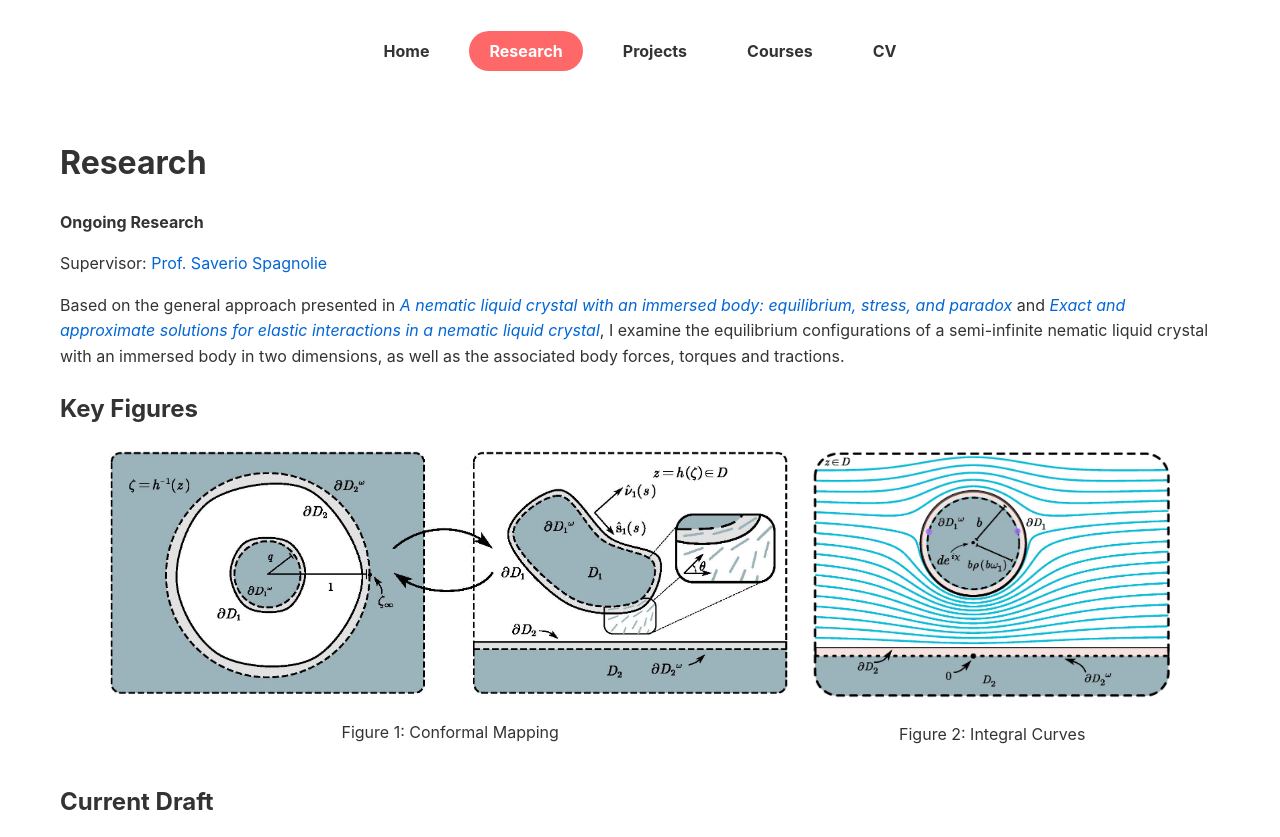
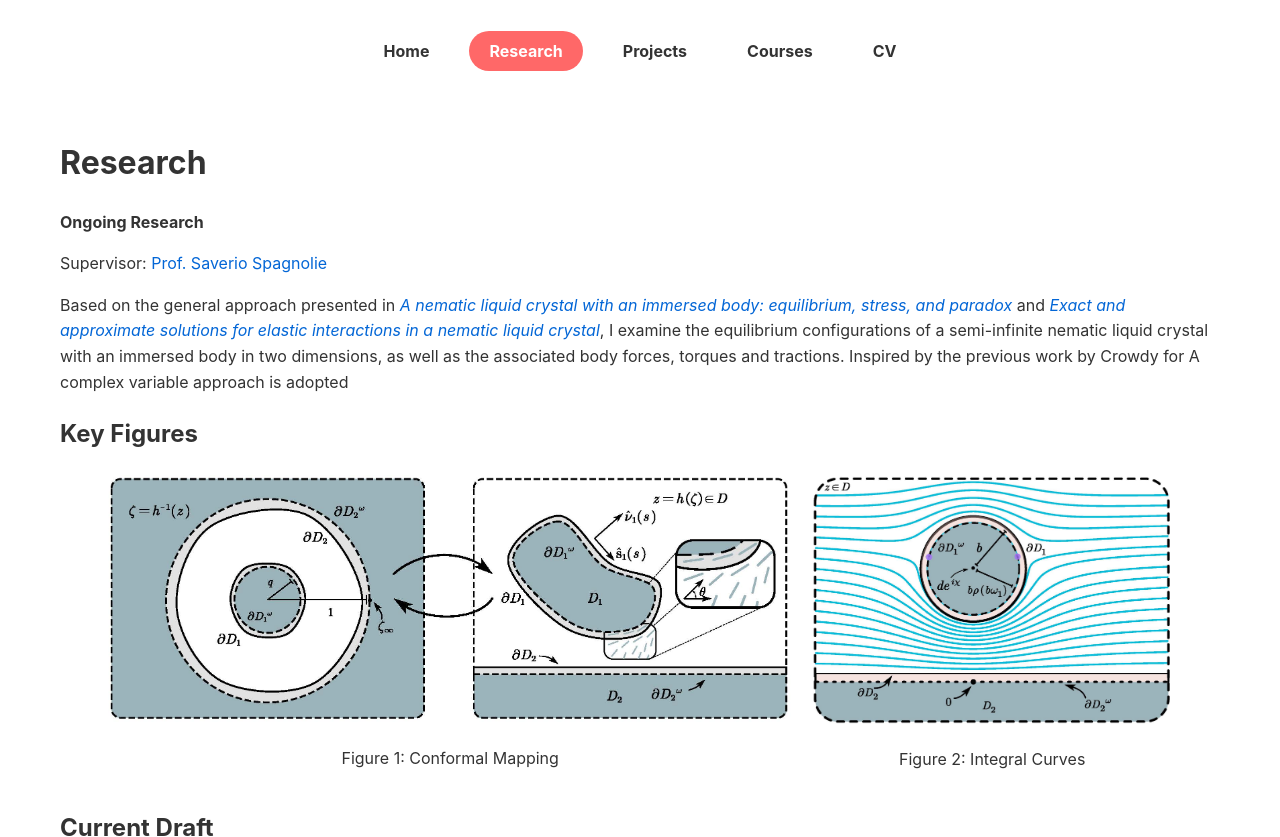
Before and after one commit to Yoon-1023/Yoon-1023.github.io, a Jekyll site: the page built from research.md, in a window 1280 px wide and 900 px high, cut to the strip 0-837 px from the top of the window. Built offline with Jekyll 4.4.1, drawn with Linux system fonts in a browser that asks for light colours.

Commit message:
Update research.md

```diff
--- a/research.md
+++ b/research.md
@@ -9,7 +9,7 @@
 
 Supervisor: [Prof. Saverio Spagnolie](https://people.math.wisc.edu/~spagnolie/)
 
-Based on the general approach presented in [*A nematic liquid crystal with an immersed body: equilibrium, stress, and paradox*](#key-references) and [*Exact and approximate solutions for elastic interactions in a nematic liquid crystal*](#key-references), I examine the equilibrium configurations of a semi-infinite nematic liquid crystal with an immersed body in two dimensions, as well as the associated body forces, torques and tractions.
+Based on the general approach presented in [*A nematic liquid crystal with an immersed body: equilibrium, stress, and paradox*](#key-references) and [*Exact and approximate solutions for elastic interactions in a nematic liquid crystal*](#key-references), I examine the equilibrium configurations of a semi-infinite nematic liquid crystal with an immersed body in two dimensions, as well as the associated body forces, torques and tractions. Inspired by the previous work by Crowdy for  A complex variable approach is adopted
 
 ## Key Figures
 <div style="display: flex; flex-wrap: wrap; gap: 20px; align-items: center; justify-content: center;">
```
